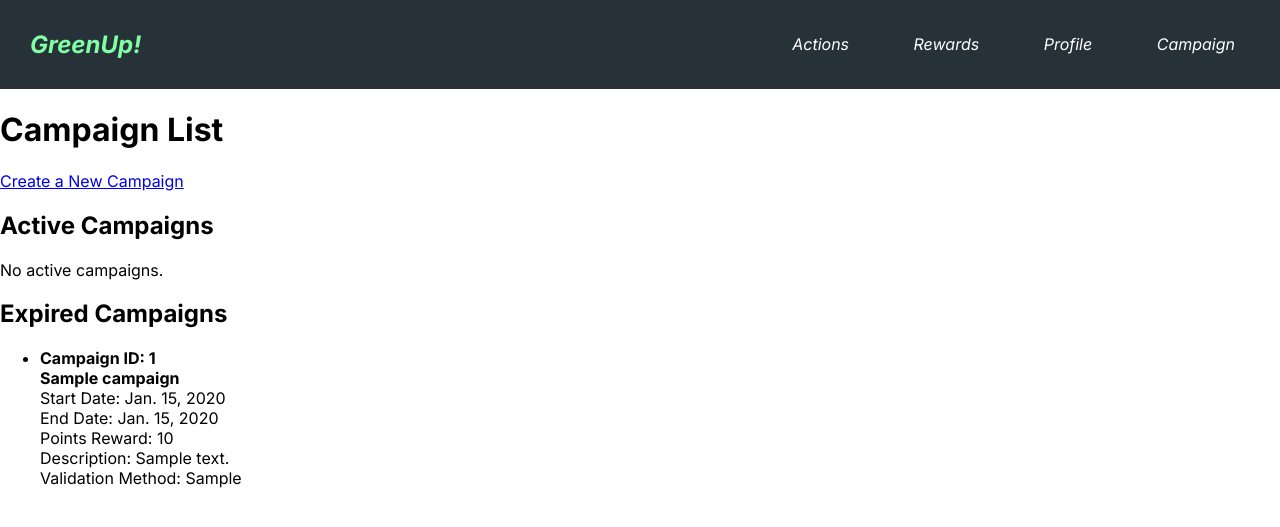
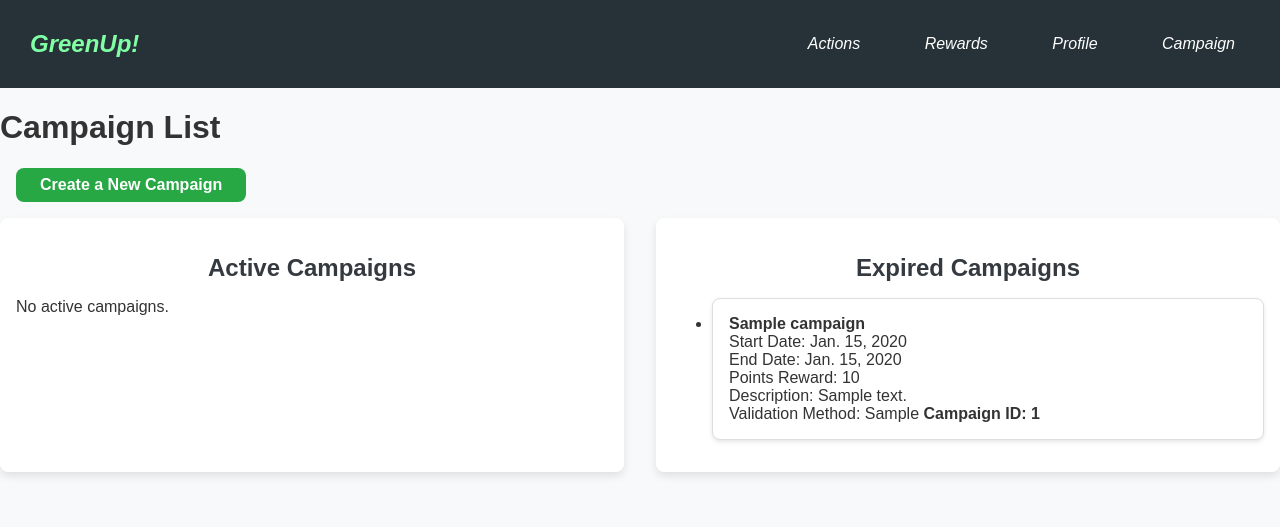
Before and after one commit to CSCI3356-Fall2024/Team-ML, a Django app: page /campaign_list/ in a window 1280 px wide. Shown: the top 527 px of the page. Run offline with Django 5.2, Linux system fonts and the light colour scheme; a user stored in the database is signed in; tables that the repository leaves empty hold one stand-in row (values such as "Sample post").

Commit message:
css styling for campaign list page

```diff
--- a/HTeamML/mysite/main/templates/campaign_create.html
+++ b/HTeamML/mysite/main/templates/campaign_create.html
@@ -70,4 +70,4 @@
         {% endblock %}
     </div>
 </div>
-</body
+</body>
--- a/HTeamML/mysite/main/templates/campaign_list.html
+++ b/HTeamML/mysite/main/templates/campaign_list.html
@@ -4,6 +4,11 @@
 {% load static %}
 
 {% block content %}
+
+<head>
+    <title>Campaign List</title>
+    <link rel="stylesheet" type="text/css" href="{% static 'styles/campaign_page.css' %}">
+</head>
 
 <head>
     <title>Campaign List</title>
@@ -26,26 +31,27 @@
 
 
     {% if user and user.supervisor %}
-        <a href="{% url 'campaign_create' %}">Create a New Campaign</a>
+        <a href ="{% url 'campaign_create' %}" class="create-campaign-btn">Create a New Campaign</a>
     {% endif %}
 
 
 
-
+    <div class="campaign-container">
+        <div class="column">
             <h2>Active Campaigns</h2>
             {% if active_campaigns %}
                 <ul>
                     {% for campaign in active_campaigns %}
-                <li>
+                            <div class="campaign-item">
+                                <div class="campaign-title">{{campaign.name}}</div>
+                                <div class="campaign-dates">{{campaign.startdate}} - {{campaign.enddate}}</div>
+                                <div class="campaign-points">{{campaign.pointsreward}} Points</div>
+                                <div class="campaign-description">Description: {{campaign.description}}</div>
+                                <div class="campaign-validation">Validation Method: {{campaign.validationmethod}}</div>
+
                                 {% if user and user.supervisor %}
                                     <strong>Campaign ID: {{ campaign.id }}</strong><br>
                                 {% endif %}
-                    <strong>{{ campaign.name }}</strong><br>
-                    Start Date: {{ campaign.startdate }}<br>
-                    End Date: {{ campaign.enddate }}<br>
-                    Points Reward: {{ campaign.pointsreward }}<br>
-                    Description: {{ campaign.description }}<br>
-                    Validation Method: {{ campaign.validationmethod }}
 
                                 {% if not user.supervisor %}
                                     {% if campaign not in user.completed_campaigns.all %}
@@ -56,57 +62,65 @@
                                     {% else %}
                                         <p>Completed</p>
                                     {% endif %}
+                                    </div>
                             {% endif %}
-                </li>
                     {% endfor %}
                 </ul>
             {% else %}
                 <p>No active campaigns.</p>
             {% endif %}
+            </div>
 
 
 
 
 
     {% if user and user.supervisor %}
+        <div class="column">
             <h2>Expired Campaigns</h2>
             {% if expired_campaigns %}
                 <ul>
                     {% for campaign in expired_campaigns %}
                         <li>
-                        {% if user and user.supervisor %}
-                            <strong>Campaign ID: {{ campaign.id }}</strong><br>
-                        {% endif %}
+                            <div class="campaign-item">
                                 <strong>{{ campaign.name }}</strong><br>
                                 Start Date: {{ campaign.startdate }}<br>
                                 End Date: {{ campaign.enddate }}<br>
                                 Points Reward: {{ campaign.pointsreward }}<br>
                                 Description: {{ campaign.description }}<br>
                                 Validation Method: {{ campaign.validationmethod }}
+                                {% if user and user.supervisor %}
+                                    <strong>Campaign ID: {{ campaign.id }}</strong><br>
+                                {% endif %}
+                            </div>
                         </li>
                     {% endfor %}
                 </ul>
             {% else %}
                 <p>No expired campaigns.</p>
             {% endif %}
+            </div>
     {% endif %}
 
 
 
 
     {% if user and not user.supervisor %}
-        <h2>Past Completed Campaigns</h2>
+        <div class="column">
+            <h2>Completed Campaigns</h2>
             {% if expired_campaigns %}
                 <ul>
                     {% for campaign in expired_campaigns %}
                         {% if campaign in user.completed_campaigns.all%}
                         <li>
+                            <div class="campaign-item">
                                 <strong>{{ campaign.name }}</strong><br>
                                 Start Date: {{ campaign.startdate }}<br>
                                 End Date: {{ campaign.enddate }}<br>
                                 Points Reward: {{ campaign.pointsreward }}<br>
                                 Description: {{ campaign.description }}<br>
                                 Validation Method: {{ campaign.validationmethod }}
+                            </div>
                         </li>
                         {% endif %}
                     {% endfor %}
@@ -114,6 +128,7 @@
             {% else %}
                 <p>No Completed campaigns.</p>
             {% endif %}
+            </div>
     {% endif %}
 
 </body>
--- /dev/null
+++ b/HTeamML/mysite/static/styles/campaign_page.css
@@ -0,0 +1,130 @@
+body {
+    font-family: Arial, sans-serif;
+    margin: 0;
+    padding: 0;
+    background-color: #f8f9fa;
+    color: #333;
+}
+
+header {
+    background-color: #343a40;
+    color: #ffffff;
+    padding: 1rem;
+    text-align: center;
+}
+
+header a {
+    color: #61dafb;
+    text-decoration: none;
+    margin: 0 1rem;
+}
+
+.main-content {
+    max-width: 1000px;
+    margin: 2rem auto;
+    padding: 1rem;
+}
+
+.campaign-container {
+    display: flex;
+    gap: 2rem;
+}
+
+.column {
+    flex: 1;
+    background-color: #ffffff;
+    padding: 1rem;
+    border-radius: 8px;
+    box-shadow: 0 4px 8px rgba(0, 0, 0, 0.1);
+}
+
+.column h2 {
+    font-size: 1.5rem;
+    color: #343a40;
+    margin-bottom: 1rem;
+    text-align: center;
+}
+
+.campaign-item {
+    background-color: #ffffff;
+    padding: 1rem;
+    border: 1px solid #ddd;
+    border-radius: 8px;
+    box-shadow: 0 2px 4px rgba(0, 0, 0, 0.1);
+    margin-bottom: 1rem;
+    transition: transform 0.2s ease, box-shadow 0.2s ease;
+}
+
+.campaign-item:hover {
+    transform: scale(1.02);
+    box-shadow: 0 4px 8px rgba(0, 0, 0, 0.2);
+}
+
+.campaign-item .campaign-title {
+    font-size: 2rem;
+    font-weight: bold;
+    color: #343a40;
+    margin-bottom: 0.5rem;
+}
+
+.campaign-item .campaign-points {
+    font-size: 1rem;
+    color: #28a745;
+    font-weight: bold;
+    margin-bottom: 0.5rem;
+}
+
+.campaign-item .campaign-dates {
+    font-size: 1rem;
+    color: #6c757d;
+    margin-bottom: 0.5rem;
+}
+
+.campaign-item .campaign-description {
+    font-size: 1rem;
+    color: #495057;
+    margin-bottom: 0.5rem;
+}
+
+.campaign-item .campaign-validation {
+    font-size: 1rem;
+    color: #6c757d;
+    font-style: italic;
+}
+
+button {
+    background-color: #28a745;
+    color: #ffffff;
+    border: none;
+    padding: 0.5rem 1rem;
+    font-size: 1rem;
+    border-radius: 4px;
+    cursor: pointer;
+    transition: background-color 0.3s ease;
+}
+
+button:hover {
+    background-color: #218838;
+}
+
+.create-campaign-btn {
+    display: inline-block;
+    background-color: #28a745;
+    color: #ffffff;
+    padding: 0.5rem 1.5rem;
+    font-size: 1rem;
+    font-weight: bold;
+    border: none;
+    border-radius: 8px;
+    text-align: center;
+    cursor: pointer;
+    text-decoration: none;
+    margin-bottom: 1rem;
+    transition: background-color 0.3s ease, transform 0.2s ease;
+    margin-left: 1rem
+}
+
+.create-campaign-btn:hover {
+    background-color: #218838;
+    transform: scale(1.05);
+}
```
Lines whose indentation alone changed are shown as unchanged.
